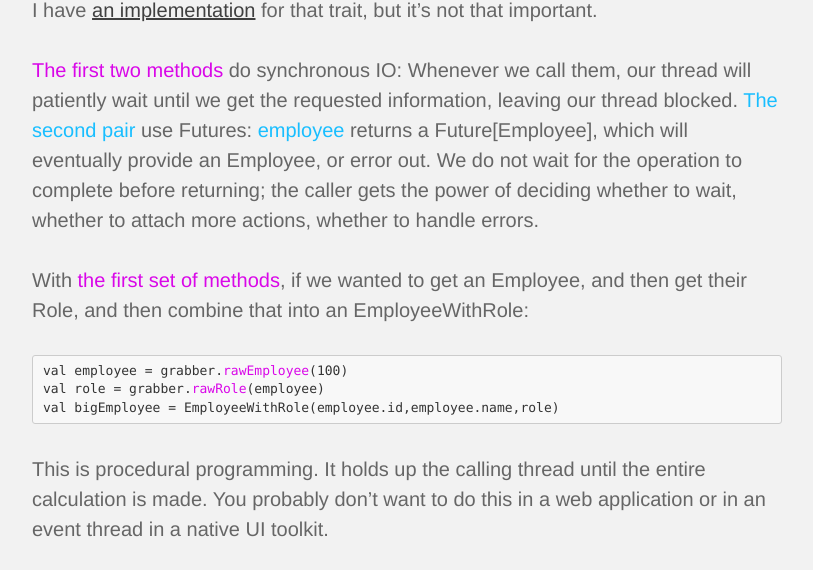
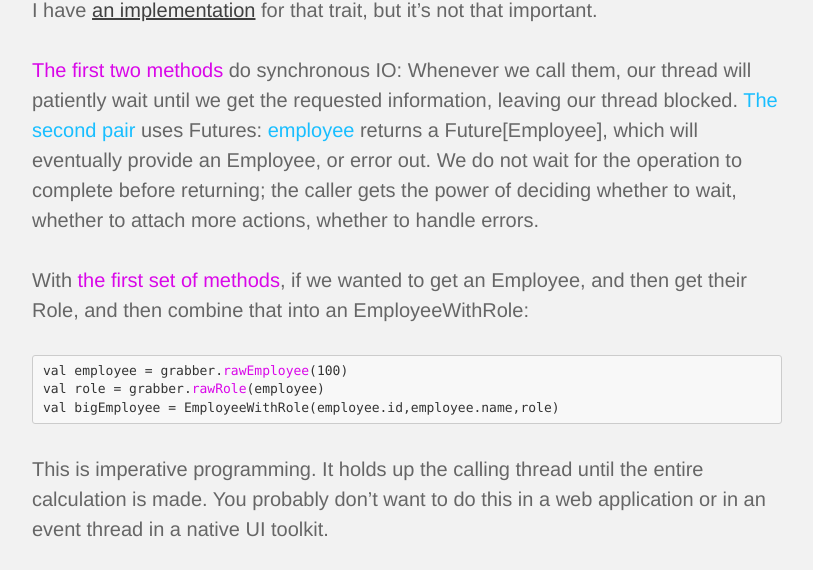
Before and after one commit to timwilliate/engineering-blog, a Jekyll site: the page built from _posts/2015-06-11-implicits-futures.md, in a window 1280 px wide and 900 px high, scrolled down 1343 px. Shown: the part 141-711 px from the top of the window, without its empty margins (233-1046 px from the left). Built offline with Jekyll 4.4.1, drawn with Linux system fonts in a browser that asks for light colours; nearby versions of some CDN libraries; some web fonts are replaced; Markdown is read by kramdown in place of the engine named in the settings; some of the changed text lies outside the part shown.

Commit message:
Ryan's changes

```diff
--- a/_posts/2015-06-11-implicits-futures.md
+++ b/_posts/2015-06-11-implicits-futures.md
@@ -48,7 +48,7 @@ trait EmployeeGrabberBabber {
 I have [an implementation](https://gist.github.com/hibikir/5793ffe80c545f9971d1) for that trait, but it's not that important.
 
 {{"The first two methods"| sc: "raw"}} do synchronous IO: Whenever we call them, our thread will patiently wait until we get the requested information, leaving our thread blocked.
-{{"The second pair"| sc: "futureMethods"}} use Futures: {{"employee"| sc: "futureMethods"}}
+{{"The second pair"| sc: "futureMethods"}} uses Futures: {{"employee"| sc: "futureMethods"}}
  returns a Future[Employee], which will eventually provide an Employee, or error out.
   We do not wait for the operation to complete before returning; the caller gets the power of deciding whether to wait,
    whether to attach more actions, whether to handle errors.
@@ -58,7 +58,7 @@ With {{"the first set of methods"| sc: "raw"}}, if we wanted to get an Employee,
 val role = grabber.{{"rawRole"| sc: "raw"}}(employee)
 val bigEmployee = EmployeeWithRole(employee.id,employee.name,role)</code></pre></div>
 
-This is procedural programming. It holds up the calling thread until the entire calculation is made. You probably don't want to do this in a web application
+This is imperative programming. It holds up the calling thread until the entire calculation is made. You probably don't want to do this in a web application
 or in an event thread in a native UI toolkit.
 
 In contrast, the {{"asynchronous methods"| sc: "futureMethods"}} return instantly. We can keep right on defining what to do with the value -- inside the context of the Future.
```
Also changed, not shown: other parts of _posts/2015-06-11-implicits-futures.md (+1 -1 lines).
